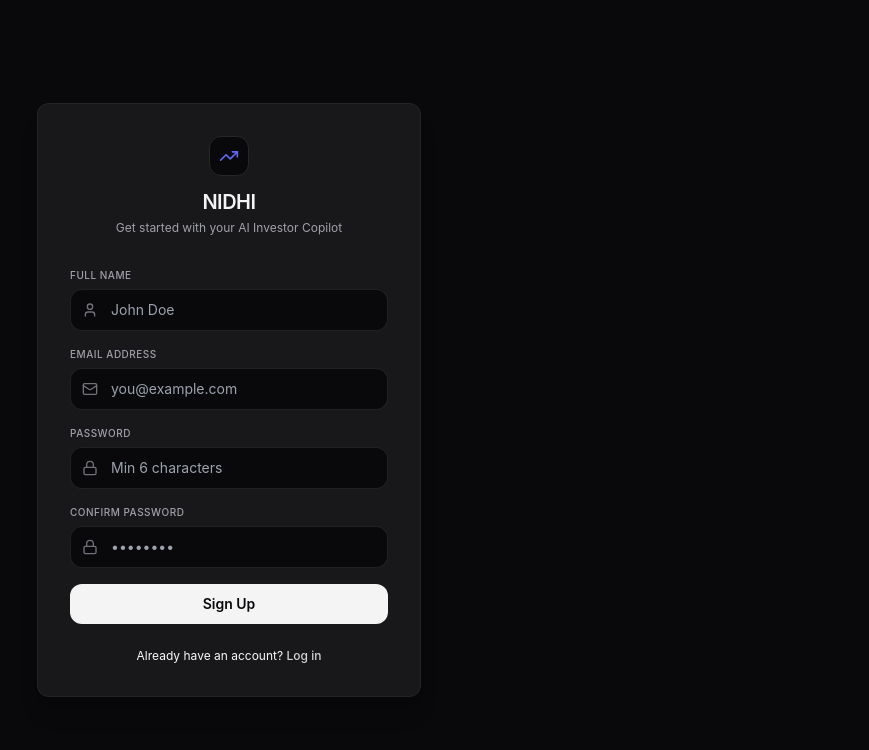
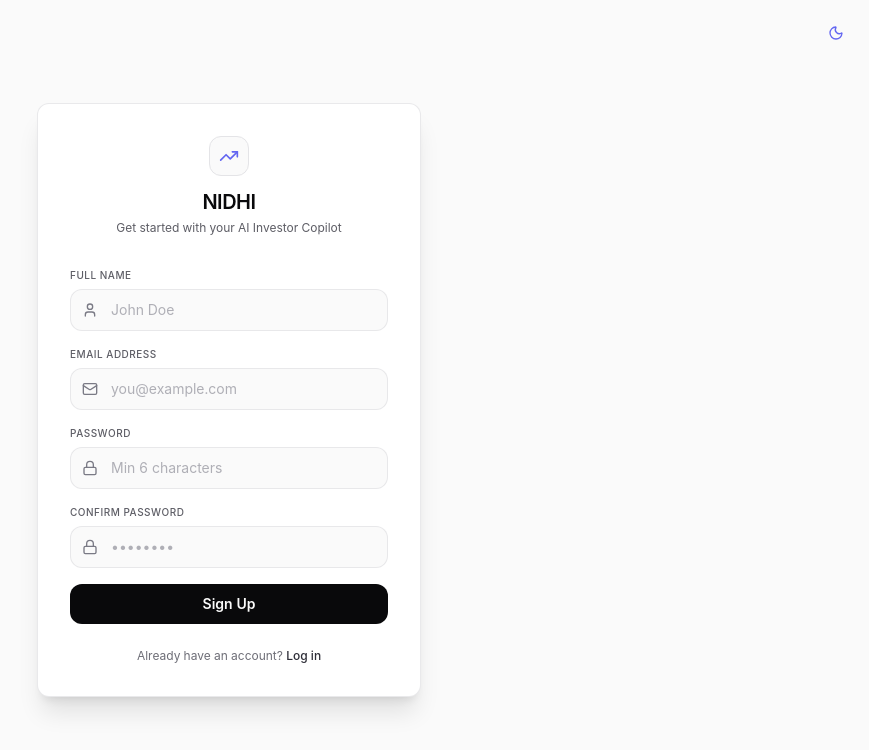
Before and after one commit to Hemanthsai456/NIDHI, a React (Vite) app in the folder frontend/: page /signup in a window 1280 px wide. Shown: the top 750 px of the page, without its empty margins (411-1280 px from the left). Built offline with nearby package versions, Linux system fonts and the light colour scheme; no server answers.

Commit message:
updated UI and Mode toggle

```diff
--- a/frontend/src/index.css
+++ b/frontend/src/index.css
@@ -4,61 +4,197 @@
 
 @layer base {
   :root {
-    --background: 222.2 84% 4.9%;
-    --foreground: 210 40% 98%;
+    --background: 240 5% 98%;
+    --foreground: 240 10% 4%;
 
-    --card: 222.2 84% 6.9%;
-    --card-foreground: 210 40% 98%;
+    --card: 0 0% 100%;
+    --card-foreground: 240 10% 12%;
 
-    --popover: 222.2 84% 4.9%;
-    --popover-foreground: 210 40% 98%;
+    --popover: 0 0% 100%;
+    --popover-foreground: 240 10% 4%;
 
     --primary: 262.1 83.3% 57.8%;
     --primary-foreground: 210 40% 98%;
 
-    --secondary: 217.2 32.6% 17.5%;
-    --secondary-foreground: 210 40% 98%;
+    --secondary: 240 4.8% 95.9%;
+    --secondary-foreground: 240 5.9% 10%;
 
-    --muted: 217.2 32.6% 17.5%;
-    --muted-foreground: 215 20.2% 65.1%;
+    --muted: 240 4.8% 95.9%;
+    --muted-foreground: 240 3.8% 46.1%;
 
-    --accent: 217.2 32.6% 17.5%;
-    --accent-foreground: 210 40% 98%;
+    --accent: 240 4.8% 95.9%;
+    --accent-foreground: 240 5.9% 10%;
+
+    --destructive: 0 84.2% 60.2%;
+    --destructive-foreground: 210 40% 98%;
+
+    --border: 240 5.9% 90%;
+    --input: 240 5.9% 90%;
+    --ring: 262.1 83.3% 57.8%;
+
+    --radius: 0.75rem;
+
+    /* Custom Zinc Light Mode mapping (Clean white & soft light gray look) */
+    --zinc-950: 240 5% 98%;      /* Light background: #f8f9fa */
+    --zinc-900: 0 0% 100%;       /* Pure white cards: #ffffff */
+    --zinc-850: 240 5% 94%;      /* Secondary card/div: #f1f1f4 */
+    --zinc-800: 240 6% 90%;      /* Soft gray borders: #e4e4e7 */
+    --zinc-750: 240 6% 84%;
+    --zinc-700: 240 6% 80%;      /* Buttons and selections: #d4d4d8 */
+    --zinc-650: 240 5% 70%;
+    --zinc-600: 240 4% 60%;
+    --zinc-500: 240 4% 50%;      /* Muted secondary labels: #71717a */
+    --zinc-450: 240 4% 45%;
+    --zinc-400: 240 4% 38%;      /* Regular body text: #52525b */
+    --zinc-350: 240 4% 30%;
+    --zinc-300: 240 10% 20%;     /* Rich dark body text: #27272a */
+    --zinc-250: 240 10% 16%;
+    --zinc-200: 240 10% 12%;     /* Strong black details: #18181b */
+    --zinc-150: 240 10% 8%;
+    --zinc-100: 240 10% 4%;      /* Heading black color: #09090b */
+    --zinc-50: 240 10% 2%;
+
+    --header-bg: 255, 255, 255;
+  }
+
+  .dark {
+    --background: 240 10% 2%;  /* Pure Vercel Black: #050505 */
+    --foreground: 240 5% 96%;
+
+    --card: 240 6% 4.5%;       /* High contrast card: #0b0b0c */
+    --card-foreground: 240 5% 90%;
+
+    --popover: 240 10% 3%;
+    --popover-foreground: 240 5% 96%;
+
+    --primary: 262.1 83.3% 57.8%;
+    --primary-foreground: 210 40% 98%;
+
+    --secondary: 240 4% 10%;
+    --secondary-foreground: 240 5% 96%;
+
+    --muted: 240 4% 10%;
+    --muted-foreground: 240 5% 64.9%;
+
+    --accent: 240 4% 10%;
+    --accent-foreground: 240 5% 96%;
 
     --destructive: 0 62.8% 30.6%;
     --destructive-foreground: 210 40% 98%;
 
-    --border: 217.2 32.6% 17.5%;
-    --input: 217.2 32.6% 17.5%;
+    --border: 240 4% 12%;      /* Very subtle dark border: #1d1d20 */
+    --input: 240 4% 10%;
     --ring: 262.1 83.3% 57.8%;
 
-    --radius: 0.75rem;
+    /* Custom Zinc Dark Mode mapping (Vercel/Linear Pitch Black & Dark Charcoal) */
+    --zinc-950: 240 10% 2%;      /* Vercel body black: #050505 */
+    --zinc-900: 240 6% 4.5%;     /* Linear Card color: #0b0b0c */
+    --zinc-850: 240 5% 7%;       /* Inset section card: #121214 */
+    --zinc-800: 240 4% 12%;      /* Crisp borders: #1d1d20 */
+    --zinc-755: 240 4% 16%;
+    --zinc-700: 240 4% 20%;      /* Selectors: #333338 */
+    --zinc-650: 240 4% 28%;
+    --zinc-600: 240 4% 38%;
+    --zinc-500: 240 4% 46%;      /* Muted text: #71717a */
+    --zinc-450: 240 4% 54%;
+    --zinc-400: 240 5% 64.9%;    /* Secondary text: #a1a1aa */
+    --zinc-350: 240 5% 72%;
+    --zinc-300: 240 5% 80%;      /* Body text: #d4d4d8 */
+    --zinc-250: 240 5% 86%;
+    --zinc-200: 240 5% 90%;      /* Primary text: #e4e4e7 */
+    --zinc-150: 240 5% 93%;
+    --zinc-100: 240 5.9% 96%;    /* Bright headings: #f4f4f5 */
+    --zinc-50: 0 0% 98%;
+
+    --header-bg: 5, 5, 5;
   }
 }
 
 @layer base {
   * {
     @apply border-border;
+    /* Smooth transition for theme switching and interactive hover transitions */
+    transition-property: color, background-color, border-color, text-decoration-color, fill, stroke;
+    transition-timing-function: cubic-bezier(0.4, 0, 0.2, 1);
+    transition-duration: 250ms;
   }
   body {
     @apply bg-background text-foreground antialiased;
-    font-feature-settings: "rlig" 1, "calt" 1;
+    font-feature-settings: "rlig" 1, "calt" 1, "tnum" 1;
     font-family: 'Inter', -apple-system, BlinkMacSystemFont, "Segoe UI", Roboto, sans-serif;
   }
 }
 
+/* Premium translucent headers (Vercel style glassmorphism) */
+header {
+  backdrop-filter: blur(12px) saturate(180%);
+  background-color: rgba(var(--header-bg), 0.75) !important;
+}
+
+/* Custom premium styling for inputs and elements */
+input:focus, select:focus, textarea:focus {
+  @apply ring-1 ring-indigo-500/50 border-indigo-500/80 outline-none;
+  box-shadow: 0 0 10px rgba(99, 102, 241, 0.12);
+}
+
+/* Premium shadows and details inspired by Linear/Vercel */
+.shadow-premium {
+  box-shadow: 0 1px 3px rgba(0,0,0,0.05), 0 1px 2px rgba(0,0,0,0.02);
+}
+.dark .shadow-premium {
+  box-shadow: 0 4px 30px rgba(0, 0, 0, 0.4), 0 1px 3px rgba(0, 0, 0, 0.2);
+}
+
+/* Sub-card top border indicator for key highlights */
+.card-highlight-gradient {
+  background: linear-gradient(90deg, #6366f1 0%, #a855f7 100%);
+}
+
 /* Custom scrollbars for a premium feel */
 ::-webkit-scrollbar {
-  width: 8px;
-  height: 8px;
+  width: 6px;
+  height: 6px;
 }
 ::-webkit-scrollbar-track {
   background: hsl(var(--background));
 }
 ::-webkit-scrollbar-thumb {
-  background: hsl(var(--secondary));
+  background: hsl(var(--border));
   border-radius: var(--radius);
 }
 ::-webkit-scrollbar-thumb:hover {
-  background: hsl(var(--muted-foreground) / 0.4);
+  background: hsl(var(--muted-foreground) / 0.5);
 }
+
+/* Smooth fade-in classes for premium transitions */
+.animate-fade-in {
+  animation: fadeIn 300ms cubic-bezier(0.16, 1, 0.3, 1);
+}
+@keyframes fadeIn {
+  from { opacity: 0; transform: translateY(4px); }
+  to { opacity: 1; transform: translateY(0); }
+}
+
+/* Table styling updates for more space and modern borders */
+table {
+  border-collapse: separate;
+  border-spacing: 0;
+}
+th {
+  @apply text-[10px] font-bold uppercase tracking-wider text-zinc-500 border-b border-zinc-800 bg-zinc-950/20 py-3.5 px-4;
+}
+td {
+  @apply py-4 px-4 border-b border-zinc-800/60 text-xs text-zinc-300;
+}
+.light th {
+  @apply border-zinc-200 bg-zinc-50/50 text-zinc-600;
+}
+.light td {
+  @apply border-zinc-200/60 text-zinc-700;
+}
+tr:hover td {
+  @apply bg-zinc-900/30;
+}
+.light tr:hover td {
+  @apply bg-zinc-100/30;
+}
--- a/frontend/src/layouts/DashboardLayout.tsx
+++ b/frontend/src/layouts/DashboardLayout.tsx
@@ -1,4 +1,4 @@
-import React, { useState } from "react";
+import React, { useState, useEffect } from "react";
 import { Link, Outlet, useLocation, useNavigate } from "react-router-dom";
 import { useAuth } from "../context/AuthContext";
 import {
@@ -14,14 +14,36 @@ import {
   X,
   Bell,
   User,
-  MessageSquare
+  MessageSquare,
+  Sun,
+  Moon
 } from "lucide-react";
+
 
 export const DashboardLayout: React.FC = () => {
   const [mobileMenuOpen, setMobileMenuOpen] = useState(false);
   const { user, logout } = useAuth();
   const location = useLocation();
   const navigate = useNavigate();
+
+  const [theme, setTheme] = useState(() => {
+    const stored = localStorage.getItem("theme");
+    if (stored) return stored;
+    return window.matchMedia("(prefers-color-scheme: dark)").matches ? "dark" : "light";
+  });
+
+  useEffect(() => {
+    if (theme === "dark") {
+      document.documentElement.classList.add("dark");
+    } else {
+      document.documentElement.classList.remove("dark");
+    }
+    localStorage.setItem("theme", theme);
+  }, [theme]);
+
+  const toggleTheme = () => {
+    setTheme(prev => (prev === "dark" ? "light" : "dark"));
+  };
 
   const navigation = [
     { name: "Dashboard", href: "/", icon: LayoutDashboard },
@@ -122,6 +144,15 @@ export const DashboardLayout: React.FC = () => {
 
           {/* Right Header Controls */}
           <div className="flex items-center gap-3">
+            {/* Theme Toggle Switch */}
+            <button
+              onClick={toggleTheme}
+              className="p-2 text-zinc-450 hover:text-zinc-200 rounded-lg hover:bg-zinc-900 transition-colors relative cursor-pointer"
+              title={theme === "dark" ? "Switch to Light Mode" : "Switch to Dark Mode"}
+            >
+              {theme === "dark" ? <Sun className="w-4 h-4 text-amber-400" /> : <Moon className="w-4 h-4 text-indigo-500" />}
+            </button>
+
             {/* Notification bell placeholder */}
             <button className="p-2 text-zinc-450 hover:text-zinc-200 rounded-lg hover:bg-zinc-900 transition-colors relative cursor-pointer">
               <Bell className="w-4 h-4" />
--- a/frontend/src/pages/Auth/Login.tsx
+++ b/frontend/src/pages/Auth/Login.tsx
@@ -1,7 +1,7 @@
 import React, { useState } from "react";
 import { Link, useNavigate } from "react-router-dom";
 import { useAuth } from "../../context/AuthContext";
-import { Lock, Mail, Loader2, TrendingUp } from "lucide-react";
+import { Lock, Mail, Loader2, TrendingUp, Sun, Moon } from "lucide-react";
 
 export const Login: React.FC = () => {
   const [email, setEmail] = useState("");
@@ -11,6 +11,21 @@ export const Login: React.FC = () => {
 
   const { login } = useAuth();
   const navigate = useNavigate();
+
+  const [theme, setTheme] = useState(() => {
+    return document.documentElement.classList.contains("dark") ? "dark" : "light";
+  });
+
+  const toggleTheme = () => {
+    const nextTheme = theme === "dark" ? "light" : "dark";
+    if (nextTheme === "dark") {
+      document.documentElement.classList.add("dark");
+    } else {
+      document.documentElement.classList.remove("dark");
+    }
+    localStorage.setItem("theme", nextTheme);
+    setTheme(nextTheme);
+  };
 
   const mapAuthError = (err: any): string => {
     const code = err?.code || "";
@@ -51,7 +66,18 @@ export const Login: React.FC = () => {
   };
 
   return (
-    <div className="min-h-screen bg-zinc-950 flex flex-col justify-center items-center px-4">
+    <div className="min-h-screen bg-zinc-950 flex flex-col justify-center items-center px-4 relative">
+      {/* Top right theme toggle */}
+      <div className="absolute top-4 right-4">
+        <button
+          onClick={toggleTheme}
+          className="p-2 text-zinc-450 hover:text-zinc-200 rounded-lg hover:bg-zinc-900 transition-colors cursor-pointer border border-transparent hover:border-zinc-800"
+          title={theme === "dark" ? "Switch to Light Mode" : "Switch to Dark Mode"}
+        >
+          {theme === "dark" ? <Sun className="w-4 h-4 text-amber-400" /> : <Moon className="w-4 h-4 text-indigo-500" />}
+        </button>
+      </div>
+
       {/* Main card */}
       <div className="w-full max-w-sm bg-zinc-900 border border-zinc-800/80 p-8 rounded-xl shadow-xl">
 
--- a/frontend/src/pages/Auth/Signup.tsx
+++ b/frontend/src/pages/Auth/Signup.tsx
@@ -1,7 +1,7 @@
 import React, { useState } from "react";
 import { Link, useNavigate } from "react-router-dom";
 import { useAuth } from "../../context/AuthContext";
-import { Lock, Mail, User, Loader2, TrendingUp, CheckCircle, ArrowRight } from "lucide-react";
+import { Lock, Mail, User, Loader2, TrendingUp, CheckCircle, ArrowRight, Sun, Moon } from "lucide-react";
 
 export const Signup: React.FC = () => {
   const [name, setName] = useState("");
@@ -18,6 +18,21 @@ export const Signup: React.FC = () => {
 
   const { signup, resendVerification, logout } = useAuth();
   const navigate = useNavigate();
+
+  const [theme, setTheme] = useState(() => {
+    return document.documentElement.classList.contains("dark") ? "dark" : "light";
+  });
+
+  const toggleTheme = () => {
+    const nextTheme = theme === "dark" ? "light" : "dark";
+    if (nextTheme === "dark") {
+      document.documentElement.classList.add("dark");
+    } else {
+      document.documentElement.classList.remove("dark");
+    }
+    localStorage.setItem("theme", nextTheme);
+    setTheme(nextTheme);
+  };
 
   const mapAuthError = (err: any): string => {
     const code = err?.code || "";
@@ -92,7 +107,18 @@ export const Signup: React.FC = () => {
   };
 
   return (
-    <div className="min-h-screen bg-zinc-950 flex flex-col justify-center items-center px-4">
+    <div className="min-h-screen bg-zinc-950 flex flex-col justify-center items-center px-4 relative">
+      {/* Top right theme toggle */}
+      <div className="absolute top-4 right-4">
+        <button
+          onClick={toggleTheme}
+          className="p-2 text-zinc-450 hover:text-zinc-200 rounded-lg hover:bg-zinc-900 transition-colors cursor-pointer border border-transparent hover:border-zinc-800"
+          title={theme === "dark" ? "Switch to Light Mode" : "Switch to Dark Mode"}
+        >
+          {theme === "dark" ? <Sun className="w-4 h-4 text-amber-400" /> : <Moon className="w-4 h-4 text-indigo-500" />}
+        </button>
+      </div>
+
       {/* Main card */}
       <div className="w-full max-w-sm bg-zinc-900 border border-zinc-800/80 p-8 rounded-xl shadow-xl">
 
--- a/frontend/tailwind.config.js
+++ b/frontend/tailwind.config.js
@@ -15,6 +15,26 @@ export default {
     },
     extend: {
       colors: {
+        zinc: {
+          50: "hsl(var(--zinc-50) / <alpha-value>)",
+          100: "hsl(var(--zinc-100) / <alpha-value>)",
+          150: "hsl(var(--zinc-150) / <alpha-value>)",
+          200: "hsl(var(--zinc-200) / <alpha-value>)",
+          250: "hsl(var(--zinc-250) / <alpha-value>)",
+          300: "hsl(var(--zinc-300) / <alpha-value>)",
+          350: "hsl(var(--zinc-350) / <alpha-value>)",
+          400: "hsl(var(--zinc-400) / <alpha-value>)",
+          450: "hsl(var(--zinc-450) / <alpha-value>)",
+          500: "hsl(var(--zinc-500) / <alpha-value>)",
+          600: "hsl(var(--zinc-600) / <alpha-value>)",
+          650: "hsl(var(--zinc-650) / <alpha-value>)",
+          700: "hsl(var(--zinc-700) / <alpha-value>)",
+          750: "hsl(var(--zinc-750) / <alpha-value>)",
+          800: "hsl(var(--zinc-800) / <alpha-value>)",
+          850: "hsl(var(--zinc-850) / <alpha-value>)",
+          900: "hsl(var(--zinc-900) / <alpha-value>)",
+          950: "hsl(var(--zinc-950) / <alpha-value>)",
+        },
         border: "hsl(var(--border))",
         input: "hsl(var(--input))",
         ring: "hsl(var(--ring))",
```
Also changed, not shown: frontend/src/App.tsx (+12 -0 lines), 1 other file (tests, documents, lock files or other folders).
